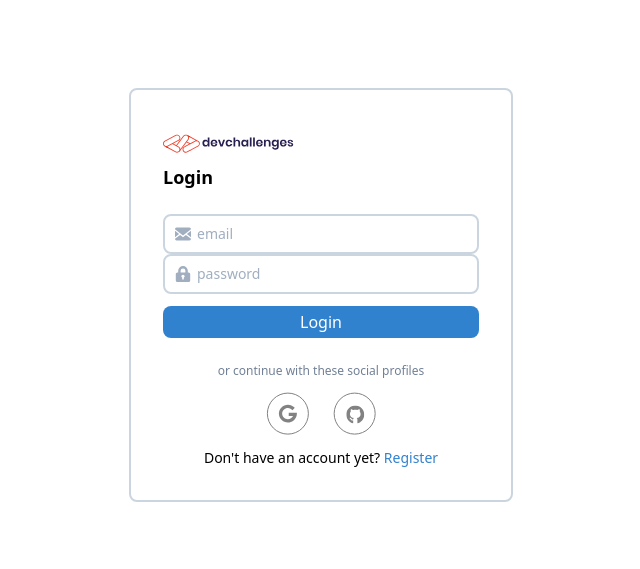
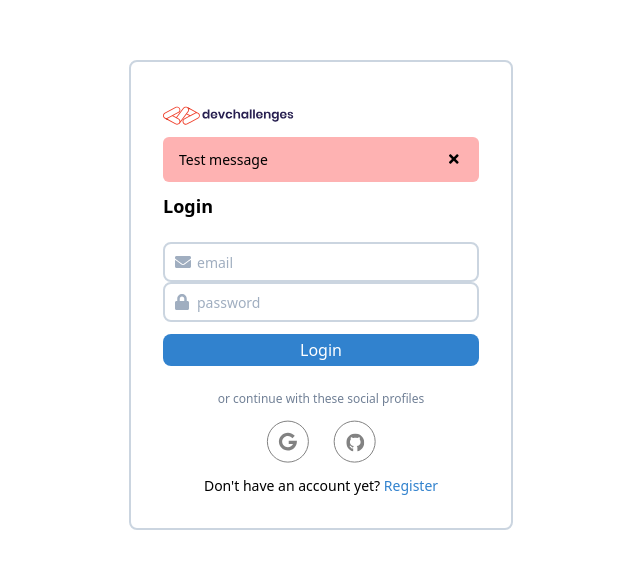
Before and after one commit to jeffn12/authapp-client, a React (Create React App) app: page /login in a window 1280 px wide. Shown: the part 105-674 px from the top of the page, without its empty margins (319-959 px from the left). Built offline with nearby package versions, Linux system fonts and the light colour scheme; no server answers.

Commit message:
refactor: icons -> fontawesome

```diff
--- a/package.json
+++ b/package.json
@@ -3,6 +3,9 @@
   "version": "0.1.0",
   "private": true,
   "dependencies": {
+    "@fortawesome/fontawesome-svg-core": "^1.2.32",
+    "@fortawesome/free-solid-svg-icons": "^5.15.1",
+    "@fortawesome/react-fontawesome": "^0.1.12",
     "@testing-library/jest-dom": "^4.2.4",
     "@testing-library/react": "^9.5.0",
     "@testing-library/user-event": "^7.2.1",
--- /dev/null
+++ b/src/components/AlertBanner.js
@@ -0,0 +1,18 @@
+import React from 'react';
+import { FontAwesomeIcon } from '@fortawesome/react-fontawesome';
+import { faTimes } from '@fortawesome/free-solid-svg-icons';
+
+function AlertBanner({ className, message }) {
+  return (
+    <div
+      className={`${className} text-sm py-2 px-4 rounded-md flex items-center`}
+    >
+      <p className="flex-1">{message}</p>
+      <button className="p-1">
+        <FontAwesomeIcon icon={faTimes} />
+      </button>
+    </div>
+  );
+}
+
+export default AlertBanner;
--- a/src/components/icons/ArrowDown.js
+++ /dev/null
@@ -1,15 +0,0 @@
-import React from 'react';
-
-function ArrowDown({ className }) {
-  return (
-    <svg
-      xmlns="http://www.w3.org/2000/svg"
-      viewBox="0 0 24 24"
-      className={className}
-    >
-      <path d="M6.1018 8C5.02785 8 4.45387 9.2649 5.16108 10.0731L10.6829 16.3838C11.3801 17.1806 12.6197 17.1806 13.3169 16.3838L18.8388 10.0731C19.5459 9.2649 18.972 8 17.898 8H6.1018Z" />
-    </svg>
-  );
-}
-
-export default ArrowDown;
--- a/src/components/icons/ArrowUp.js
+++ /dev/null
@@ -1,15 +0,0 @@
-import React from 'react';
-
-function ArrowUp({ className }) {
-  return (
-    <svg
-      xmlns="http://www.w3.org/2000/svg"
-      viewBox="0 0 24 24"
-      className={className}
-    >
-      <path d="M6.1018 16.9814C5.02785 16.9814 4.45387 15.7165 5.16108 14.9083L10.6829 8.59762C11.3801 7.80079 12.6197 7.80079 13.3169 8.59762L18.8388 14.9083C19.5459 15.7165 18.972 16.9814 17.898 16.9814H6.1018Z" />
-    </svg>
-  );
-}
-
-export default ArrowUp;
--- a/src/components/icons/Envelope.js
+++ /dev/null
@@ -1,14 +0,0 @@
-import React from 'react'
-
-function Envelope(props) {
-  const { className } = props;
-
-  return (
-    <svg xmlns="http://www.w3.org/2000/svg" className={className} viewBox="0 0 20 20">
-      <path d="M18 2a2 2 0 0 1 2 2v12a2 2 0 0 1-2 2H2a2 2 0 0 1-2-2V4c0-1.1.9-2 2-2h16zm-4.37 9.1L20 16v-2l-5.12-3.9L20 6V4l-10 8L0 4v2l5.12 4.1L0 14v2l6.37-4.9L10 14l3.63-2.9z"/>
-    </svg>
-
-  )
-}
-
-export default Envelope
--- a/src/components/icons/Lock.js
+++ /dev/null
@@ -1,14 +0,0 @@
-import React from 'react'
-
-function Lock(props) {
-  const { className } = props;
-
-  return (
-    <svg xmlns="http://www.w3.org/2000/svg" className={className} viewBox="0 0 20 20">
-      <path d="M4 8V6a6 6 0 1 1 12 0v2h1a2 2 0 0 1 2 2v8a2 2 0 0 1-2 2H3a2 2 0 0 1-2-2v-8c0-1.1.9-2 2-2h1zm5 6.73V17h2v-2.27a2 2 0 1 0-2 0zM7 6v2h6V6a3 3 0 0 0-6 0z"/>
-    </svg>
-
-  )
-}
-
-export default Lock
--- a/src/components/icons/index.js
+++ /dev/null
@@ -1,6 +0,0 @@
-import Lock from './Lock';
-import Envelope from './Envelope';
-import ArrowUp from './ArrowUp';
-import ArrowDown from './ArrowDown';
-
-export { Lock, Envelope, ArrowUp, ArrowDown };
--- a/src/views/Login.js
+++ b/src/views/Login.js
@@ -1,10 +1,13 @@
-import React from 'react';
+import React, { useState } from 'react';
 import SocialProfileAuth from '../components/SocialProfileAuth';
-import { Lock, Envelope } from '../components/icons';
+import AlertBanner from '../components/AlertBanner';
 import { Link, useHistory } from 'react-router-dom';
 import { useAuth } from '../contexts/AuthContext';
+import { FontAwesomeIcon } from '@fortawesome/react-fontawesome';
+import { faEnvelope, faLock } from '@fortawesome/free-solid-svg-icons';
 
-function Login(props) {
+function Login() {
+  const [errors, setErrors] = useState([]);
   const history = useHistory();
   const { loginWithEmail } = useAuth();
 
@@ -17,6 +20,7 @@ function Login(props) {
         history.push('/profile');
       } catch (err) {
         console.log('uh oh', err);
+        setErrors([...errors, err]);
       }
     }
   };
@@ -25,36 +29,52 @@ function Login(props) {
     <div className="flex items-center justify-center h-screen">
       <div
         id="login-container"
-        className="border-2 border-gray-400 rounded-lg max-w-sm p-8"
+        className="border-2 border-gray-400 rounded-lg max-w-sm w-10/12 p-8"
       >
         <img
           src="/devchallenges.svg"
           alt="devchallenges logo with text"
           className="my-3"
         />
+        <AlertBanner className="bg-red-300" message="Test message" />
+        {/*         {errors.length > 0 &&
+          errors.map((error, i) => (
+          ))} */}
         <p className="font-semibold my-3 mr-5 text-lg leading-snug">Login</p>
         <div id="login-form" className="my-6">
           <form className="m-0" onSubmit={handleSubmit}>
-            <label htmlFor="email">
-              <Envelope className="fill-current text-gray-500 h-4 m-3 absolute" />
+            <div className="relative">
+              <label htmlFor="email">
+                <FontAwesomeIcon
+                  icon={faEnvelope}
+                  className="fill-current text-gray-500 h-4 m-3 absolute"
+                />
+              </label>
               <input
                 id="email"
                 type="text"
                 className="border-2 border-gray-400 rounded-lg w-full h-10 pl-8 focus:outline-none text-sm"
                 placeholder="email"
+                aria-label="email"
                 required
               />
-            </label>
-            <label htmlFor="password">
-              <Lock className="fill-current text-gray-500 h-4 m-3 absolute" />
+            </div>
+            <div className="relative">
+              <label htmlFor="password">
+                <FontAwesomeIcon
+                  icon={faLock}
+                  className="fill-current text-gray-500 h-4 m-3 absolute left-0 bottom-0"
+                />
+              </label>
               <input
                 id="password"
                 type="password"
                 className="border-2 border-gray-400 rounded-lg w-full h-10 pl-8 focus:outline-none text-sm"
                 placeholder="password"
+                aria-label="password"
                 required
               />
-            </label>
+            </div>
             <button className="bg-blue-600 text-white rounded-lg w-full h-8 mt-3">
               Login
             </button>
--- a/src/views/Menu.js
+++ b/src/views/Menu.js
@@ -1,16 +1,17 @@
 import React from 'react';
-import Lock from '../components/icons/Lock';
 import { useAuth } from '../contexts/AuthContext';
 import { useHistory } from 'react-router-dom';
+import { FontAwesomeIcon } from '@fortawesome/react-fontawesome';
+import { faSignOutAlt, faUser } from '@fortawesome/free-solid-svg-icons';
 
 function Menu() {
   const { signout } = useAuth();
   const history = useHistory();
 
   return (
-    <div className="border rounded-xl p-2 text-xs space-y-3 bg-white w-48">
+    <div className="border rounded-xl p-2 space-y-3 bg-white w-48">
       <MenuItem
-        icon={Lock}
+        icon={faUser}
         onClick={() => {
           history.push('/profile');
         }}
@@ -18,7 +19,7 @@ function Menu() {
         My Profile
       </MenuItem>
       <hr />
-      <MenuItem icon={Lock} className="text-red-600" onClick={signout}>
+      <MenuItem icon={faSignOutAlt} className="text-red-600" onClick={signout}>
         Logout
       </MenuItem>
     </div>
@@ -26,14 +27,14 @@ function Menu() {
 }
 
 function MenuItem(props) {
-  const { icon: Icon, className, onClick, children } = props;
+  const { icon, className, onClick, children } = props;
   return (
     <button
-      className={`${className} flex justify-center hover:bg-gray-300 p-3 rounded-lg w-full`}
+      className={`${className} flex items-center hover:bg-gray-300 p-3 rounded-lg w-full`}
       onClick={onClick}
     >
-      <Icon className="w-4 fill-current" />
-      <span className="flex-1 ml-5 text-left">{children}</span>
+      <FontAwesomeIcon icon={icon} className="text-sm" />
+      <span className="flex-1 ml-5 text-left text-xs">{children}</span>
     </button>
   );
 }
--- a/src/views/NavBar.js
+++ b/src/views/NavBar.js
@@ -1,8 +1,9 @@
 import React, { useState } from 'react';
 import Menu from './Menu';
 import { useAuth } from '../contexts/AuthContext';
-import { ArrowUp, ArrowDown } from '../components/icons';
 import { Link } from 'react-router-dom';
+import { FontAwesomeIcon } from '@fortawesome/react-fontawesome';
+import { faCaretUp, faCaretDown } from '@fortawesome/free-solid-svg-icons';
 
 function NavBar() {
   const { user } = useAuth();
@@ -29,9 +30,15 @@ function NavBar() {
         <p className="text-xs">{user.displayName}</p>
 
         {showMenu ? (
-          <ArrowUp className="fill-current text-gray-700 w-4" />
+          <FontAwesomeIcon
+            icon={faCaretUp}
+            className="fill-current text-gray-700 w-4"
+          />
         ) : (
-          <ArrowDown className="fill-current text-gray-700 w-4" />
+          <FontAwesomeIcon
+            icon={faCaretDown}
+            className="fill-current text-gray-700 w-4"
+          />
         )}
       </button>
       {showMenu && (
--- a/src/views/SignUp.js
+++ b/src/views/SignUp.js
@@ -1,6 +1,7 @@
 import React from 'react';
 import { Link, useHistory } from 'react-router-dom';
-import { Lock, Envelope } from '../components/icons';
+import { faEnvelope, faLock } from '@fortawesome/free-solid-svg-icons';
+import { FontAwesomeIcon } from '@fortawesome/react-fontawesome';
 import SocialProfileAuth from '../components/SocialProfileAuth';
 import { useAuth } from '../contexts/AuthContext';
 
@@ -10,15 +11,19 @@ function SignUp() {
 
   const onSubmit = async (e) => {
     e.preventDefault();
-    await registerWithEmail(e.target.email.value, e.target.password.value);
-    history.push('/profile');
+    try {
+      await registerWithEmail(e.target.email.value, e.target.password.value);
+      history.push('/profile');
+    } catch (err) {
+      console.log(err);
+    }
   };
 
   return (
     <div className="flex items-center justify-center h-screen">
       <div
         id="login-container"
-        className="border-2 border-gray-400 rounded-lg max-w-sm p-8"
+        className="border-2 border-gray-400 rounded-lg max-w-sm w-10/12 p-8"
       >
         <img
           src="/devchallenges.svg"
@@ -34,26 +39,40 @@ function SignUp() {
         </p>
         <div id="login-form" className="my-6">
           <form onSubmit={onSubmit} className="m-0">
-            <label htmlFor="email">
-              <Envelope className="fill-current text-gray-500 h-4 m-3 absolute" />
+            <div className="relative">
+              <label htmlFor="email">
+                <FontAwesomeIcon
+                  icon={faEnvelope}
+                  className="fill-current text-gray-500 h-4 m-3 absolute"
+                />
+              </label>
               <input
                 id="email"
                 type="text"
                 name="email"
                 className="border-2 border-gray-400 rounded-lg w-full h-10 pl-8 focus:outline-none text-sm"
                 placeholder="email"
+                aria-label="email"
+                required
               />
-            </label>
-            <label htmlFor="password">
-              <Lock className="fill-current text-gray-500 h-4 m-3 absolute" />
+            </div>
+            <div className="relative">
+              <label htmlFor="password">
+                <FontAwesomeIcon
+                  icon={faLock}
+                  className="fill-current text-gray-500 h-4 m-3 absolute left-0 bottom-0"
+                />
+              </label>
               <input
                 id="password"
                 type="password"
                 name="password"
                 className="border-2 border-gray-400 rounded-lg w-full h-10 pl-8 focus:outline-none text-sm"
                 placeholder="password"
+                aria-label="password"
+                required
               />
-            </label>
+            </div>
             <button className="bg-blue-600 text-white rounded-lg w-full h-8 mt-3">
               Start coding now
             </button>
```
Also changed, not shown: 1 other file (tests, documents, lock files or other folders).
